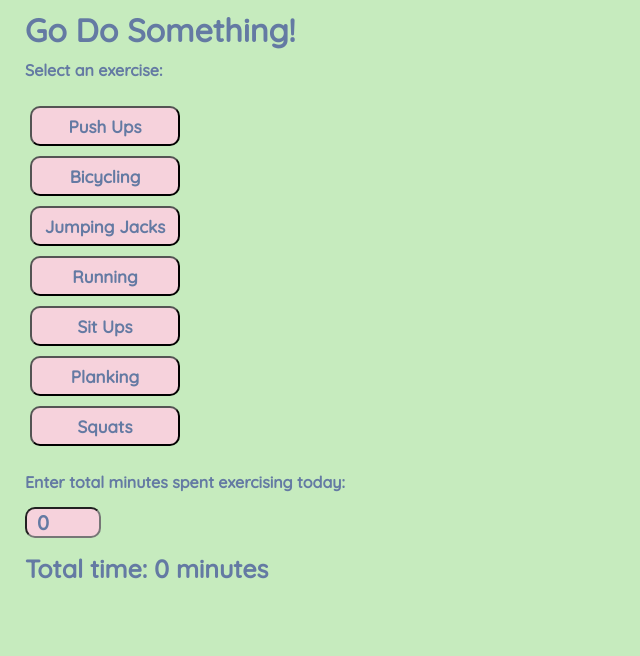
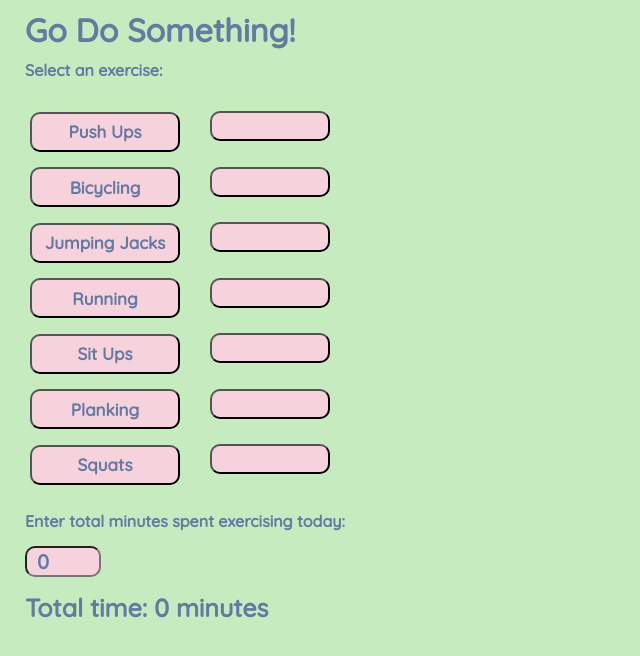
Before and after one commit to julianamacedo1/exercise-app, a React (Create React App) app: page / in a window 1280 px wide. Shown: the top 656 px of the page, without its empty margins (0-640 px from the left). Built offline with nearby package versions, Linux system fonts and the light colour scheme.

Commit message:
March 6, 2021 5:45 PM

```diff
--- a/src/App.js
+++ b/src/App.js
@@ -65,7 +65,7 @@ class MenuScreen extends React.Component {
                         selectedItem: obj
                       })
                     }
-                  >{obj.name}</button>
+                  >{obj.name}</button><button></button>
                 </li>
               )}
             </ul>
```
